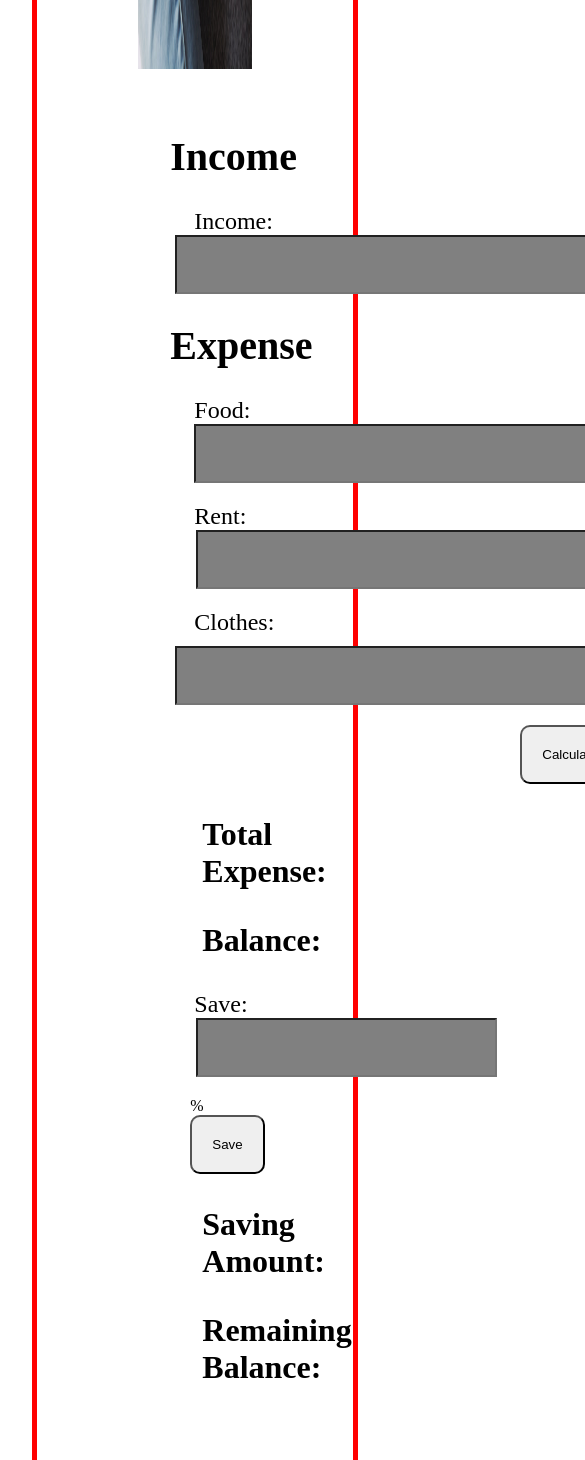
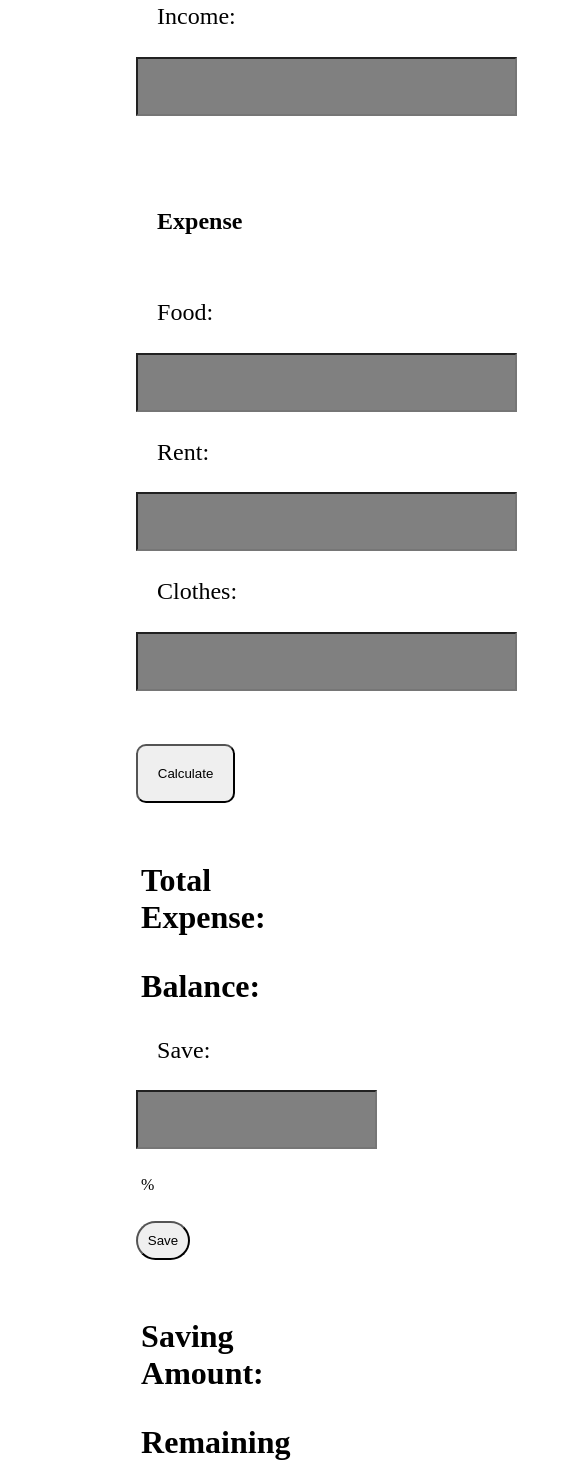
Before and after one commit to kaiyumdev/money-master, a plain HTML site: page index.html in a window 390 px wide. Shown: the part 1026-2486 px from the top of the page, 585 px wide, since content can reach past the window. Drawn offline with Linux system fonts and the light colour scheme.

Commit message:
all section updated

```diff
--- a/css/style.css
+++ b/css/style.css
@@ -1,101 +1,186 @@
-*{
+* {
   margin: 0;
   padding: 0;
   box-sizing: border-box;
 }
-h1{
+/* main section */
+h1 {
   margin-top: 1.5em;
   text-align: center;
   font-size: 3rem;
   font-weight: bold;
-    color:gray;
+  color: gray;
 }
-.main{
-    margin:2em;
-    display:flex;
-    justify-content:space-evenly;
-    align-items:center;
-    padding:2em;
+.main {
+  margin: 2em;
+  display: flex;
+  justify-content: space-evenly;
+  align-items: center;
+  padding: 2em;
 }
-.money-img{
-    width:45%;
+.money-img {
+  width: 45%;
   height: 100%;
 }
-.money-img img{
-    width:100%;
-    height:100vh;
+.money-img img {
+  width: 100%;
+  height: 100vh;
 }
-.information{
-    width:45%;
+.information {
+  width: 45%;
   padding: 2em;
 }
-/* .information label{
-    padding-bottom: 01.5em;
-} */
-.title{
+.title {
   text-align: center;
   font-size: 2.5rem;
-    padding:0.7em 0;
+  padding: 0.7em 0;
 }
-.text-label{
+.text-label {
   margin-left: 1em;
   font-size: 1.5rem;
   padding-bottom: 5em;
 }
-#income-input{
+#income-input {
   padding: 20px 200px;
   background-color: gray;
   color: white;
   margin-left: 5px;
 }
-#food-input{
+#food-input {
   padding: 20px 202px;
   margin: 0 0 20px 24px;
   background-color: gray;
   color: white;
 }
-#rent-input{
+#rent-input {
   padding: 20px 203px;
   margin: 0 0 20px 26px;
   background-color: gray;
   color: white;
 }
-#clothes-input{
+#clothes-input {
   padding: 20px 200px;
   margin: 10px 0 20px 5px;
   background-color: gray;
   color: white;
 }
-#save-input{
+#save-input {
   padding: 20px 60px;
   margin: 0 0 20px 26px;
   background-color: gray;
   color: white;
 }
-.rate-text{
+.rate-text {
   font-weight: bold;
   font-size: 2rem;
   margin: 1em;
 }
-#calculate{
+#calculate {
   padding: 20px;
   border-radius: 10px;
   margin-left: 350px;
 }
-#save-button{
+#save-button {
   padding: 20px;
   border-radius: 10px;
   margin-left: 20px;
 }
-#percent{
+#percent {
   margin-left: 20px;
 }
-@media screen and (max-width: 680px){
-    .main{
-        margin:2em;
-        border:5px solid red;
-        display:flex;
-        flex-direction:column;
-        padding:2em;
+/* main section end */
+@media screen and (max-width: 680px) {
+  .text {
+    /* margin-top: 1em; */
+    text-align: center;
+    /* font-size: 3rem; */
+    font-weight: bold;
+    color: gray;
+  }
+  .main {
+    margin: 2em;
+    display: flex;
+    flex-direction: column;
+    /* padding: 2em; */
+  }
+  .money-img {
+    width: 90%;
+    height: 100%;
+  }
+  .money-img img {
+    width: 90%;
+    height: 70vh;
+  }
+  .information {
+    width: 90%;
+    padding: 2em;
+  }
+  .title {
+    text-align: center;
+    font-size: 1.5rem;
+    margin: 2em;
+    /* padding: 0.7em 0; */
+  }
+  .text-label {
+    /* margin-left: 1em; */
+    margin: 2em;
+    font-size: 1.5rem;
+    padding-bottom: 5em;
+  }
+  #income-input {
+    padding: 20px 100px;
+    background-color: gray;
+    color: white;
+    margin: 2em;
+    /* margin-left: 5px; */
+  }
+  #food-input {
+    padding: 20px 100px;
+    margin: 2em;
+    /* margin: 0 0 20px 24px; */
+    background-color: gray;
+    color: white;
+  }
+  #rent-input {
+    padding: 20px 100px;
+    margin: 2em;
+    /* margin: 0 0 20px 26px; */
+    background-color: gray;
+    color: white;
+  }
+  #clothes-input {
+    padding: 20px 100px;
+    margin: 2em;
+    /* margin: 10px 0 20px 5px; */
+    background-color: gray;
+    color: white;
+  }
+  #save-input {
+    padding: 20px 30px;
+    margin: 2em;
+    /* margin: 0 0 20px 26px; */
+    background-color: gray;
+    color: white;
+  }
+  .rate-text {
+    font-weight: bold;
+    font-size: 2rem;
+    margin: 1em;
+  }
+  #calculate {
+    padding: 20px;
+    border-radius: 10px;
+    margin: 2em;
+    /* margin-left: 150px; */
+  }
+  #save-button {
+    padding: 10px;
+    border-radius: 50px;
+    margin: 2em;
+    /* margin-left: 10px; */
+  }
+  #percent {
+    /* margin-left: 10px; */
+    margin: 2em;
   }
 }
--- a/index.html
+++ b/index.html
@@ -10,15 +10,18 @@
   </head>
   <body>
     <section>
-      <h1>Money Transaction</h1>
+      <h1 class="text">Money Transaction</h1>
       <section class="main">
         <div class="money-img">
           <img src="./images/money.jpg" alt="" />
         </div>
         <div class="information">
+          <!-- income section -->
             <h3 class="title">Income</h3>
             <label class="text-label"  for="">Income:</label>
             <input class="text-input" id="income-input" type="text">
+            <!-- income section end-->
+            <!-- expense section -->
             <h3 class="title">Expense</h3>
             <label class="text-label"  for="">Food:</label>
             <input class="text-input" id="food-input" type="text">
@@ -31,12 +34,17 @@
             <br>
             <button id="calculate">Calculate</button>
             <h3 class="rate-text">Total Expense: <span id="total-expense"></span> </h3>
+            <!-- expense section end-->
+            <!-- balance section -->
             <h3 class="rate-text">Balance: <span id="balance-input"></span></h3>
+            <!-- saveBalance -->
             <label class="text-label" for="">Save:</label>
             <input class="text-input" id="save-input" type="text">
             <span id="percent">%</span>
+            <!-- save button -->
             <button id="save-button">Save</button>
             <h3 class="rate-text">Saving Amount: <span id="saving-amount"></span></h3>
+            <!-- remaining balance -->
             <h3 class="rate-text">Remaining Balance: <span id="remaining-balance"></span></h3>
         </div>
       </section>
```
Lines whose indentation alone changed are shown as unchanged.
